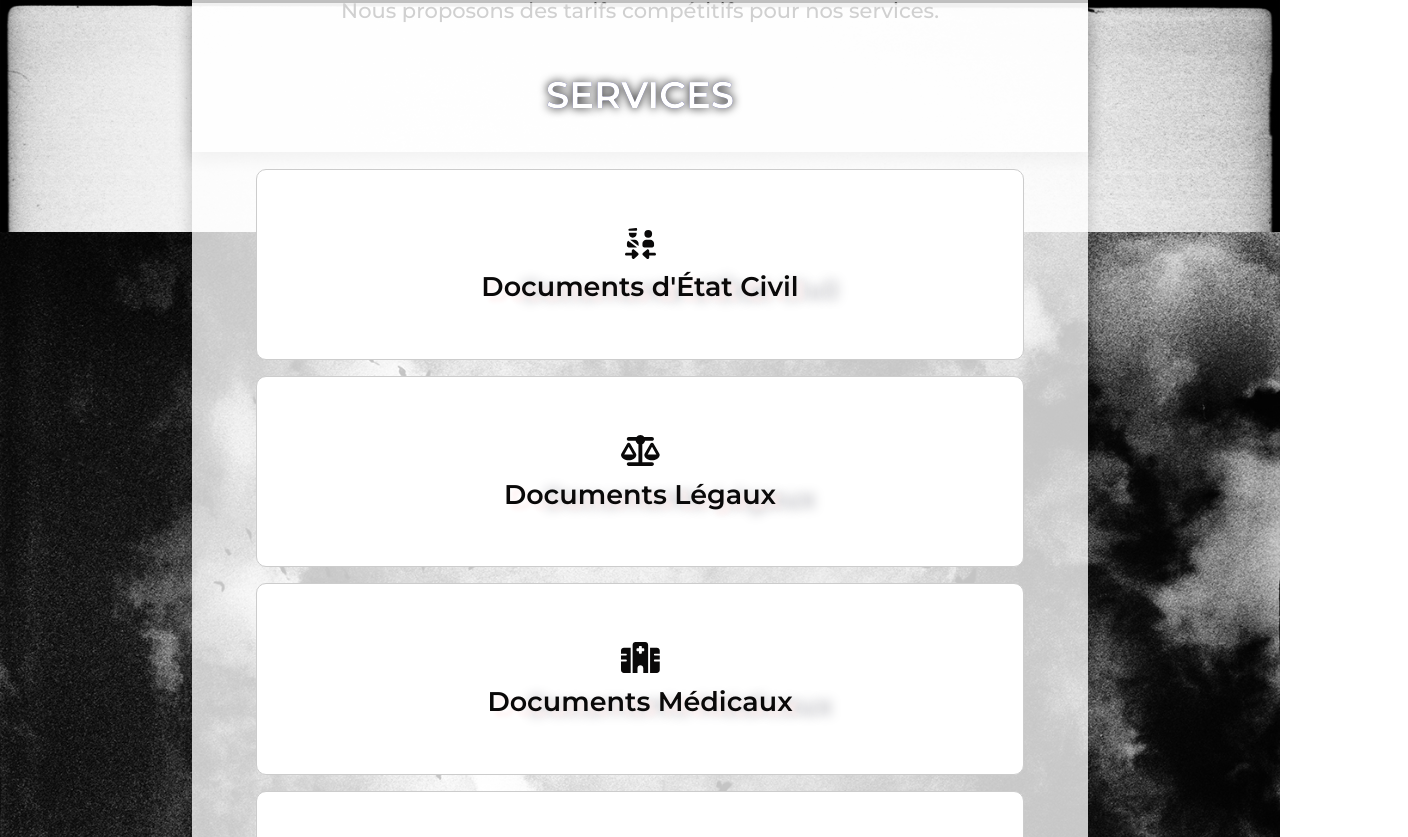
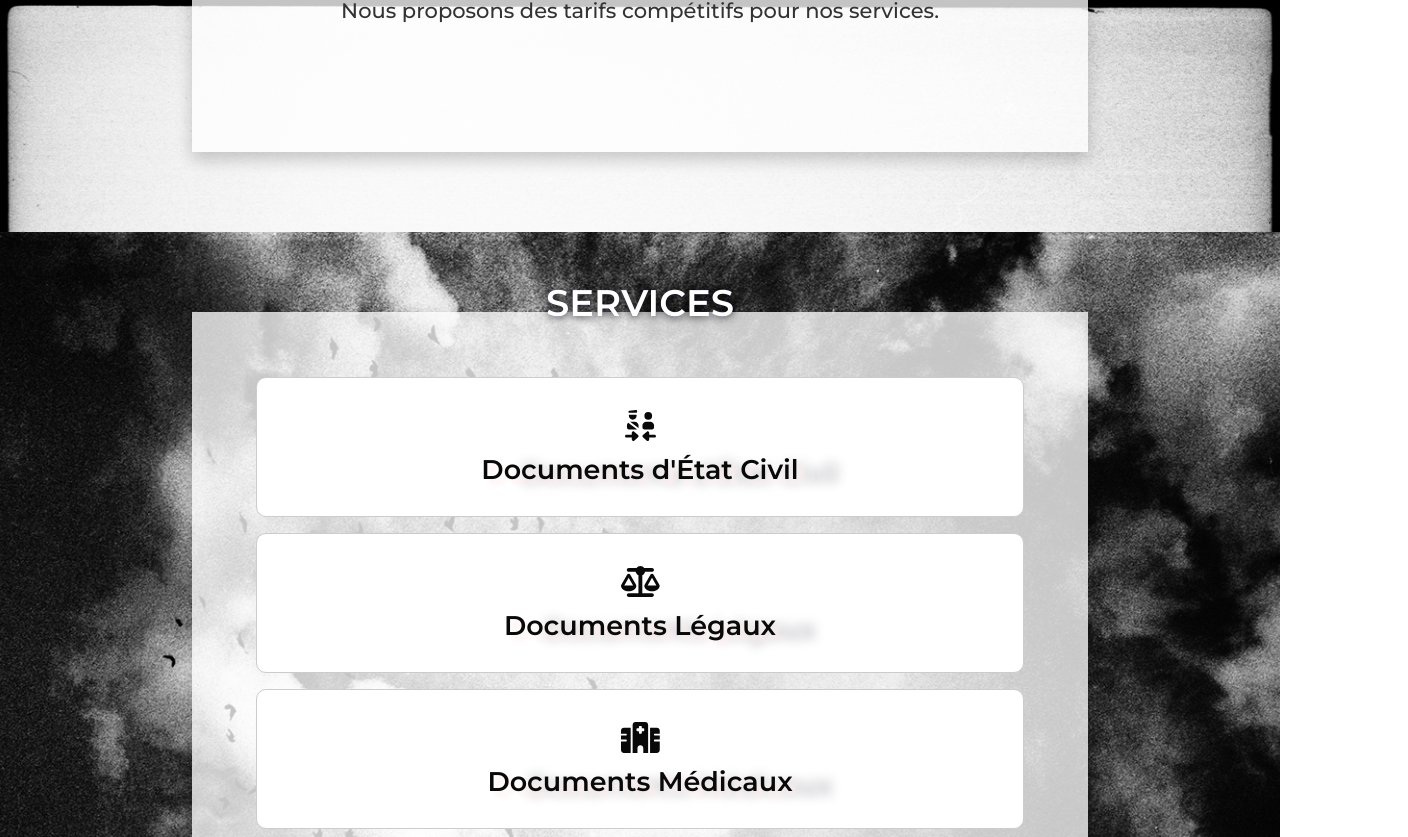
Before and after one commit to azizabacc/portfolio-translator, a React (Create React App) app: page / in a window 1280 px wide. Shown: the part 2523-3360 px from the top of the page, 1408 px wide, since content can reach past the window. Built offline with nearby package versions, Linux system fonts and the light colour scheme.

Commit message:
good version

```diff
--- a/src/app/App.css
+++ b/src/app/App.css
@@ -31,7 +31,7 @@
 
 .tag {
   opacity: 0;
-  transform: translate(0, 10vh);
+  transform: translate(10vw, 0);
   transition: all 0.5s;
   background-color: #d9d9d9;
 }
--- a/src/app/App.js
+++ b/src/app/App.js
@@ -21,7 +21,7 @@ function App() {
 /*   const [loading, setLoading] = useState(true);
  */  const [showLists, setShowLists] = useState(Array(5).fill(false));
   const toggleList = (index) => {
-    const newShowLists = Array(5).fill(false);
+    const newShowLists = Array(6).fill(false);
     newShowLists[index] = !showLists[index];
     setShowLists(newShowLists);
   };
@@ -43,7 +43,9 @@ function App() {
   useEffect(() => {
     $(document).on('scroll', function () {
       var pageTop = $(document).scrollTop();
+      console.log('pagetop ',pageTop);
       var pageBottom = pageTop + $(window).height();
+      console.log(pageBottom);
       var tags = $('.tag');
 
       for (var i = 0; i < tags.length; i++) {
@@ -64,7 +66,7 @@ function App() {
 
       <Navbar language={language} onLanguageChange={handleLanguageChange} />
       <SiteTile />
-      <Element  className='tag' name="home">
+      <Element className='tag' name="home">
         <About />
       </Element>
       <Element className='tag' name="services">
--- a/src/components/ContacForm/ContactForm.js
+++ b/src/components/ContacForm/ContactForm.js
@@ -155,7 +155,7 @@ function ContactForm({ language }) {
                             required
                         />
                     </div>
-                    <button type="submit" onClick={handleSubmit}>{language.submitButton}</button>
+                    <button className='submit' type="submit" onClick={handleSubmit}>{language.submitButton}</button>
                 </form>
           {/*       <div className='contact-infos'>
                     <p className='div-title'>Informations</p>
--- a/src/components/ContacForm/contactForm.css
+++ b/src/components/ContacForm/contactForm.css
@@ -1,8 +1,7 @@
-
 .form-section {
   background-image: url("../../assets/images/background3.jpg");
 }
-.contact-container{
+.contact-container {
   align-items: center;
 }
 .top-form {
@@ -75,7 +74,7 @@ form {
   flex-direction: column;
   justify-content: space-around;
 }
-.form-section button {
+.submit {
   background-color: #333;
   color: #fff;
   border-radius: 5px;
@@ -85,7 +84,7 @@ form {
   border: 1px solid white;
 }
 
-.form-section button:hover {
+.submit:hover {
   background-color: #555; /* Nouvelle couleur au survol, un ton plus foncé */
 }
 @media screen and (max-width: 1200px) {
--- a/src/components/Footer/Modal.js
+++ b/src/components/Footer/Modal.js
@@ -127,7 +127,7 @@ Nous vous conseillons de lire la déclaration de confidentialité du site Intern
       <h2 className='section-subtitle'>8. Droit applicable et tribunaux compétents</h2>
         <p className="text">Le droit belge s’applique à toutes les commandes et tous les services fournis. En cas de litige, seuls les tribunaux de l’arrondissement de Bruxelles sont compétents. Seule la version française des présentes conditions générales servira à l’interprétation du présent document.
       </p>
-      <button className='close-btn' onClick={onClose}>
+      <button className='submit' onClick={onClose}>
         Close
       </button>
       </div>
--- a/src/components/Footer/footer.css
+++ b/src/components/Footer/footer.css
@@ -44,7 +44,7 @@ footer{
 }
 /* modal content
  */
- .close-btn{
+/*  .close-btn{
     background-color: #333;
     color: #fff;
     border-radius: 5px;
@@ -52,7 +52,7 @@ footer{
     cursor: pointer;
     transition: all 0.3s ease;
     border: 1px solid white;
-}
+} */
 .custom-modal-content {
     overflow-y: auto;
     max-height: 80vh;
--- a/src/components/services/Services.js
+++ b/src/components/services/Services.js
@@ -31,7 +31,7 @@ function Services({ showLists, toggleList, language }) {
 
     return (
         <div className='services-section section'>
-            <div className='subsection'>
+            <div className='subsection services-subsection'>
                 <h2 className='section-title'>{language.servicesSection.titles.title}</h2>
 
                 <div className='services-desc' >
--- a/src/components/services/services.css
+++ b/src/components/services/services.css
@@ -1,10 +1,11 @@
 .services-section {
   background-image: url("../../assets/images/background2.jpg");
-  height: 100vh;
 
 }
 
-
+.services-subsection{
+  height : 100vh;
+}
 .hidden-list {
   display: block;
   max-height: 0;
@@ -27,10 +28,9 @@
   text-align: center;
   width: 100%;
   background-color: #fff;
-  padding: 3%;
   /* height: inherit; */
   color: #0a0909;
-  padding:4vw;
+  padding:2vw;
   border-radius: 10px;
   border: 1px solid #ccc;
   transition: transform 0.5s ease-in-out;
```
